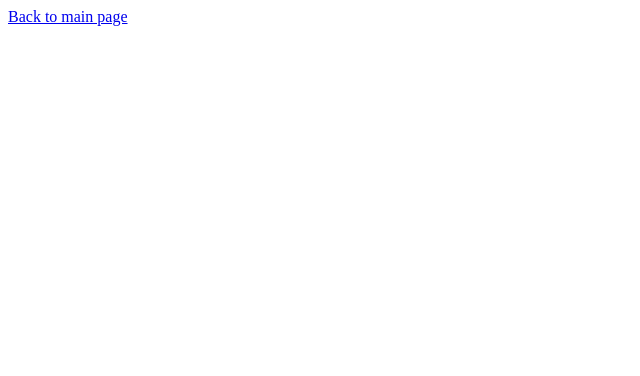
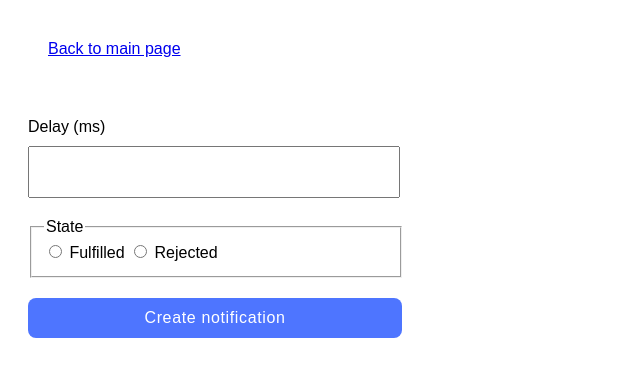
Before and after one commit to OlhaMasl/goit-js-hw-10, a website built with Vite: page src/2-snackbar.html in a window 1280 px wide. Shown: the whole page, without its empty margins (0-640 px from the left). Built offline with nearby package versions, Linux system fonts and the light colour scheme.

Commit message:
HW10-part03

```diff
--- a/src/2-snackbar.html
+++ b/src/2-snackbar.html
@@ -8,7 +8,29 @@
 </head>
 <body>
 
-  <a href="./index.html">Back to main page</a>
+  <a href="./index.html" class="link-main-page">Back to main page</a>
+
+  <form class="form">
+    <label>
+      Delay (ms)
+      <input type="number" name="delay" required class="delay-input"/>
+    </label>
+
+    <fieldset>
+      <legend>State</legend>
+      <label>
+        <input type="radio" name="state" value="fulfilled" required />
+        Fulfilled
+      </label>
+      <label>
+        <input type="radio" name="state" value="rejected" required />
+        Rejected
+      </label>
+    </fieldset>
+
+    <button class="form-btn" type="submit">Create notification</button>
+  </form>
+
 
   <script src="./js/2-snackbar.js" type="module"></script>
 </body>
--- a/src/css/2-snackbar.css
+++ b/src/css/2-snackbar.css
@@ -0,0 +1,48 @@
+body {
+    font-family: "Montserrat", sans-serif;
+}
+
+.link-main-page {
+    margin: 40px;
+    display: block;
+}
+.form {
+  max-width: 400px;
+  padding: 20px;
+}
+
+.delay-input {
+    width: 360px;
+    height: 40px;
+    margin-top: 10px;
+    margin-bottom: 20px;
+    padding: 4px;
+    font-weight: 400;
+    font-size: 16px;
+    line-height: 1.5;
+    letter-spacing: 0.04em;
+    color: #2e2f42;
+}
+
+fieldset {
+    width: 344px;
+    height: 40px;
+    margin-bottom: 20px;
+}
+.form-btn {
+    border-radius: 8px;
+    padding: 8px 16px;
+    width: 374px;
+    height: 40px;
+    background: #4e75ff;
+    border: none;
+    font-weight: 500;
+    font-size: 16px;
+    line-height: 1.5;
+    letter-spacing: 0.04em;
+    color: #fff;
+}
+
+.form-btn:hover {
+    background: #6c8cff;
+}
--- a/src/js/1-timer.js
+++ b/src/js/1-timer.js
@@ -13,11 +13,13 @@ const calender = document.querySelector("input#datetime-picker");
 const startBtn = document.querySelector(".date-btn");
 
 const timerElements = {
-    days: document.querySelector("[data-days"),
+    days: document.querySelector("[data-days]"),
     hours: document.querySelector("[data-hours]"),
     minutes: document.querySelector("[data-minutes]"),
     seconds: document.querySelector("[data-seconds]"),
 };
+
+// console.log(timerElements.days);
 
 let userSelectedDate = null;
 
--- a/src/js/2-snackbar.js
+++ b/src/js/2-snackbar.js
@@ -0,0 +1,9 @@
+// Описаний у документації
+import iziToast from "izitoast";
+// Додатковий імпорт стилів
+import "izitoast/dist/css/iziToast.min.css";
+
+const form = document.querySelector(".form");
+const inputDelay = document.querySelector(".delay-input");
+
+console.dir(inputDelay);
```
